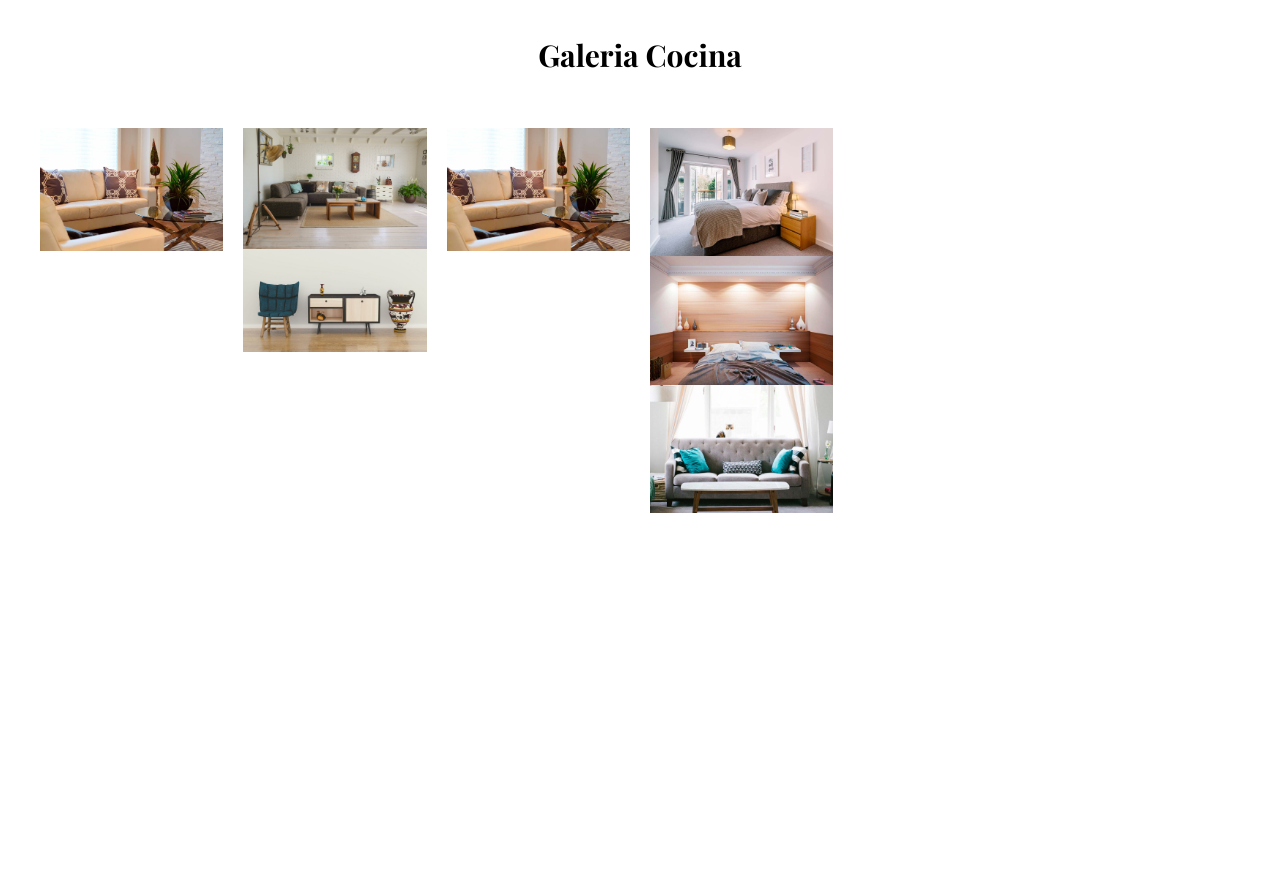
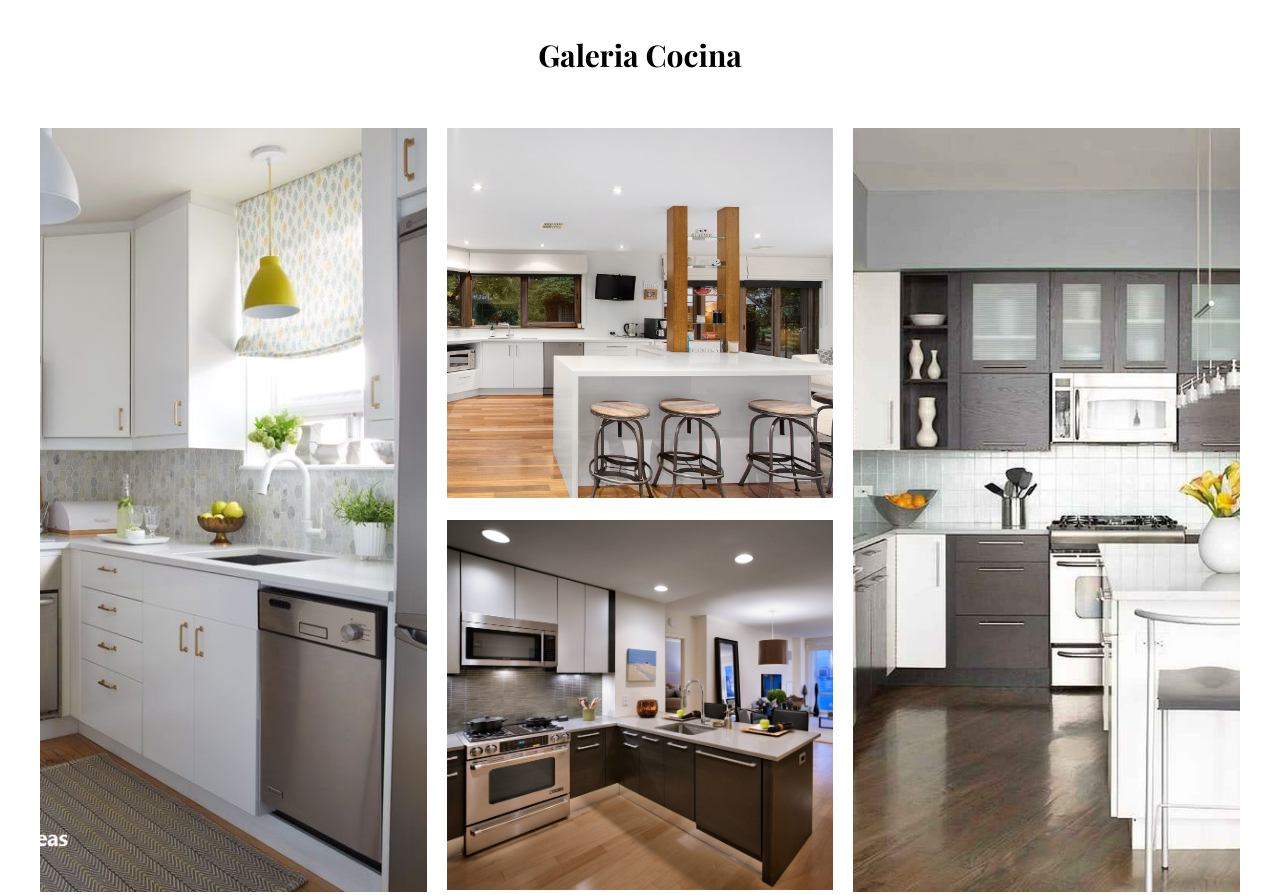
Before and after one commit to Jecidhz18/Evaluacion-II-Compiladores, a plain HTML site: page ejemplo-04-ecomerce/galeria.html in a window 1280 px wide. Shown: the part 3440-4335 px from the top of the page. Before the commit the page ends 4003 px from the top, so only its background shows below. Drawn offline with nearby package versions, Linux system fonts and the light colour scheme.

Commit message:
Page Galeria Terminada

```diff
--- a/ejemplo-04-ecomerce/assets/css/style.css
+++ b/ejemplo-04-ecomerce/assets/css/style.css
@@ -708,3 +708,133 @@ class = si se pueden repetir y tambien se puede usar
     object-fit: cover;
     object-position: center;
 }
+
+
+/* DISENO GALERIA COCINA */
+
+/* SECCION 1 */
+
+
+.galeria3:nth-child(1){
+    grid-column-start: 1;
+    grid-column-end: 3;
+    display: grid;
+}
+
+.galeria3:nth-child(1) img {
+    height: 76.4rem;
+    width: 100%;
+    object-fit: cover;
+    object-position: right;
+}
+
+/* SECCION 2 */
+
+.galeria3:nth-child(2){
+    grid-column-start: 3;
+    grid-column-end: 5;
+    display: grid;
+    row-gap: 2rem;
+}
+
+.galeria3:nth-child(2) img {
+    height: 76.4rem;
+    width: 100%;
+    object-fit: cover;
+}
+
+.galeria3:nth-child(2) .galeria-seccion3:nth-child(1){
+    grid-column-start: 1;
+    grid-column-end: 7;
+    display: grid;
+}
+
+.galeria3:nth-child(2) .galeria-seccion3:nth-child(1) img {
+    height: 37rem;
+    width: 100%;
+    object-fit: cover;
+    object-position: right;
+}
+
+.galeria3:nth-child(2) .galeria-seccion3:nth-child(2){
+    grid-column-start: 1;
+    grid-column-end: 7;
+    display: grid;
+}
+
+.galeria3:nth-child(2) .galeria-seccion3:nth-child(2) img {
+    height: 37rem;
+    width: 100%;
+    object-fit: cover;
+    object-position: left;
+}
+
+/* SECCION 3 */
+
+.galeria3:nth-child(3){
+    grid-column-start: 5;
+    grid-column-end: 7;
+    display: grid;
+    gap: 2rem;
+}
+
+.galeria3:nth-child(3) img {
+    height: 76.4rem;
+    width: 100%;
+    object-fit: cover;
+    object-position: center;
+}
+
+/* SECCION 4 */
+
+.galeria3:nth-child(4){
+    grid-column-start: 1;
+    grid-column-end: 7;
+    display: grid;
+    gap: 2rem;
+}
+
+.galeria3:nth-child(4) img {
+    height: 42rem;
+    width: 100%;
+    object-fit: cover;
+}
+
+.galeria3:nth-child(4) .galeria-seccion3:nth-child(1){
+    grid-column-start: 1;
+    grid-column-end: 3;
+    display: grid;
+}
+
+.galeria3:nth-child(4) .galeria-seccion3:nth-child(1) img {
+    height: 42rem;
+    width: 100%;
+    object-fit: cover;
+    object-position: center;
+}
+
+.galeria3:nth-child(4) .galeria-seccion3:nth-child(2){
+    grid-column-start: 3;
+    grid-column-end: 5;
+    display: grid;
+}
+
+.galeria3:nth-child(4) .galeria-seccion3:nth-child(2) img {
+    height: 42rem;
+    width: 100%;
+    object-fit: cover;
+    object-position: center;
+}
+
+.galeria3:nth-child(4) .galeria-seccion3:nth-child(3){
+    grid-column-start: 5;
+    grid-column-end: 7;
+    display: grid;
+}
+
+.galeria3:nth-child(4) .galeria-seccion3:nth-child(3) img {
+    height: 42rem;
+    width: 100%;
+    object-fit: cover;
+    object-position: center;
+}
--- a/ejemplo-04-ecomerce/galeria.html
+++ b/ejemplo-04-ecomerce/galeria.html
@@ -103,39 +103,78 @@
 
         <div class="listado-galeria contenedor">
             <div class="galeria3">
-                <img src="./assets/img/nosotros.jpg" alt="imagen 1">
+                <img src="./assets/img/img-05.jpg" alt="imagen 1">
             </div> <!-- Imagen 1 -->
 
             <div class="galeria3">
                 <div class="galeria-seccion3">
-                    <img src="./assets/img/galeria_07.jpg" alt="imagen 2">
+                    <img src="./assets/img/img-02.jpg" alt="imagen 2">
                 </div> <!-- Imagen 2 -->
 
                 <div class="galeria-seccion3">
-                    <img src="./assets/img/galeria_09.jpg" alt="imagen 3">
+                    <img src="./assets/img/blog-02.jpg" alt="imagen 3">
                 </div><!-- Imagen 3 -->
             </div>
 
             <div class="galeria3">
-                <img src="./assets/img/nosotros.jpg" alt="imagen 1">
+                <img src="./assets/img/img-03.jpg" alt="imagen 1">
             </div> <!-- Imagen 4 -->
 
             <div class="galeria3">
                 <div class="galeria-seccion3">
-                    <img src="./assets/img/producto5.jpg" alt="imagen 5">
+                    <img src="./assets/img/producto4.jpg" alt="imagen 5">
                 </div> <!-- Imagen 5 -->
 
                 <div class="galeria-seccion3">
-                    <img src="./assets/img/producto6.jpg" alt="imagen 6">
+                    <img src="./assets/img/img-01.jpg" alt="imagen 6">
                 </div> <!-- Imagen 6 -->
 
                 <div class="galeria-seccion3">
-                    <img src="./assets/img/producto3.jpg" alt="imagen 7">
+                    <img src="./assets/img/categoria3.jpg" alt="imagen 7">
                 </div> <!-- Imagen 7 -->
             </div>
         </div>
 
     </main>
 
+
+    <footer class="site-footer">
+        <div class="grid-footer contenedor">
+            <div>
+                <h3>Categorías</h3>
+                <nav class="footer-menu">
+                    <a href="javascript:void(0);">Cocina</a>
+                    <a href="javascript:void(0);">Oficina</a>
+                    <a href="javascript:void(0);">Jardin</a>
+                    <a href="javascript:void(0);">Garaje</a>
+                    <a href="javascript:void(0);">Dormitorios</a>
+                </nav>
+            </div>
+
+            <div>
+                <h3>Sobre Nosotros</h3>
+                <nav class="footer-menu">
+                    <a href="javascript:void(0);">Nuestra Historia</a>
+                    <a href="javascript:void(0);">Misión, Visión y Valores</a>
+                    <a href="javascript:void(0);">Trabaja con Nosotros</a>
+                    <a href="javascript:void(0);">Politica de Privacidad</a>
+                    <a href="javascript:void(0);">Terminos de Servicio</a>
+                </nav>
+            </div>
+
+            <div>
+                <h3>Soporte</h3>
+                <nav class="footer-menu">
+                    <a href="javascript:void(0);">Preguntas Frecuentes</a>
+                    <a href="javascript:void(0);">Ayuda en Linea</a>
+                    <a href="javascript:void(0);">Confianza y Seguridad</a>
+                </nav>
+            </div>
+        </div>
+        <p class="copyright">Copyright 2022 - Tienda Muebles de Occidente</p>
+
+    </footer>
+
+
 </body>
 </html>
```
